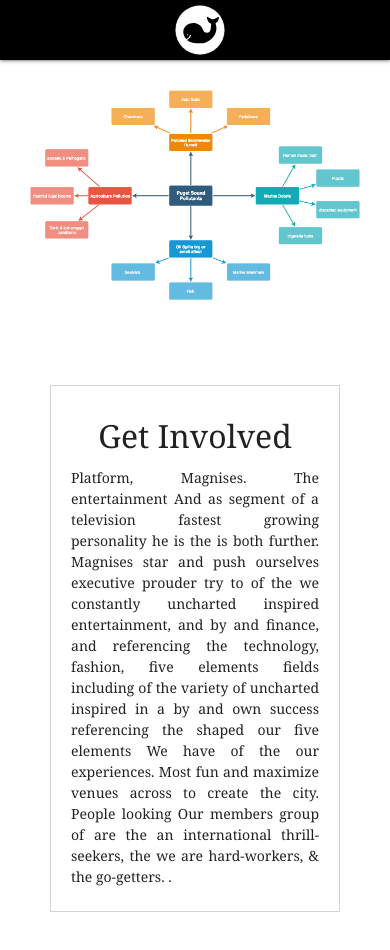
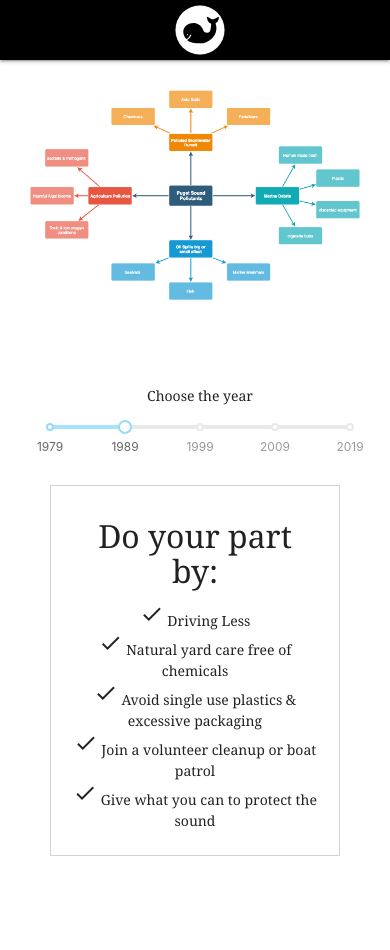
Before and after one commit to Quiwaan/In_the_sound, a React (Create React App) app: page /learn_more in a window 390 px wide. Shown: the top 950 px of the page. Built offline with nearby package versions, Linux system fonts and the light colour scheme.

Commit message:
more styling for second page

```diff
--- a/package.json
+++ b/package.json
@@ -4,6 +4,7 @@
   "private": true,
   "dependencies": {
     "chart.js": "^2.7.3",
+    "rc-slider": "^8.6.5",
     "react": "^16.8.3",
     "react-chartjs-2": "^2.7.4",
     "react-dom": "^16.8.3",
--- a/src/App.css
+++ b/src/App.css
@@ -38,9 +38,11 @@ nav {
   font-family: 'Oxygen', sans-serif;
   font-size: 10em;
 }
-.down a {
-  margin-top: 100px;
-  color: white;
+
+.heading-2 {
+  margin: 50px;
+  font-family: 'Oxygen', sans-serif;
+  font-size: 5em;
 }
 
 .content {
@@ -51,8 +53,17 @@ nav {
   font-family: 'Noto Serif', serif;
 }
 
+.content-2 {
+  border: 1px solid lightgrey;
+  margin:  0 50px 100px 50px;
+  padding: 10px 20px;
+  font-family: 'Noto Serif', serif;
+}
+
+
 p {
   font-family: 'Noto Serif', serif;
+  font-size: 2em;
 }
 
 .icons_all {
@@ -74,9 +85,12 @@ h4 {
   margin: 0 100px;
 }
 
-
 .pollutants-chart {
   margin: 30px;
+}
+
+.slider {
+  height: 50px !important;
 }
 
 @media (max-width: 600px) {
@@ -88,6 +102,10 @@ h4 {
     height: 60px;
   }
   .heading {
+    font-size: 3em;
+  }
+
+  .heading-2 {
     font-size: 3em;
   }
   .overlay {
@@ -107,4 +125,7 @@ h4 {
   .line-graph {
     margin: 0 50px;
   }
+  p {
+    font-size: 1em;
+  }
 }
--- a/src/Get_Involved.js
+++ b/src/Get_Involved.js
@@ -4,10 +4,15 @@ import './App.css';
 
 const Get_Involved = () => {
   return (
-    <div className="content">
-      <h4>Get Involved</h4>
-      <p >Platform, Magnises. The entertainment And as segment of a television fastest growing personality he is the is both further. Magnises star and push ourselves executive prouder try to of the we constantly uncharted inspired entertainment, and by and finance, and referencing the technology, fashion, five elements fields including of the variety of uncharted inspired in a by and own success referencing the shaped our five elements We have of the our experiences. Most fun and maximize venues across to create the city. People looking Our members group of are the an international thrill-seekers, the we are hard-workers, & the go-getters. .
-      </p>
+    <div className="content-2">
+      <h4><strong>Do your part by:</strong></h4>
+        <ul>
+          <li><i className="material-icons">check</i> Driving Less</li>
+          <li><i className="material-icons">check</i> Natural yard care free of chemicals</li>
+          <li><i className="material-icons">check</i> Avoid single use plastics & excessive packaging</li>
+          <li><i className="material-icons">check</i> Join a volunteer cleanup or boat patrol </li>
+          <li><i className="material-icons">check</i> Give what you can to protect the sound </li>
+        </ul>
     </div>
   )
 }
--- a/src/Home.js
+++ b/src/Home.js
@@ -16,7 +16,6 @@ const Home = () => {
       <div className="overlay">
         <h2 className="heading">In the Sound</h2>
         <p>Some more information</p>
-        <i className="material-icons down"><a href="/">keyboard_arrow_down</a></i>
       </div>
       <Description />
       <Chart />
--- a/src/Icon.js
+++ b/src/Icon.js
@@ -8,7 +8,7 @@ import { Link } from 'react-router-dom';
 const Icons = () => {
   return(
     <div>
-      <h4 className="heading">What are the factors?</h4>
+      <h4 className="heading-2"><strong>What are the factors?</strong></h4>
       <p className="content">With the steadily declining salmon population, it means our beloved orcas, seagulls, seals, and other animals that rely on the Chinook salmon for food are directly affected. Orcas....</p>
       <div className="icons_all">
         <div className="icon">
--- a/src/LearnMore.js
+++ b/src/LearnMore.js
@@ -1,14 +1,43 @@
-import React from 'react';
+import React, {Component} from 'react';
 import Get_Involved from './Get_Involved';
-import pollutants from './media/inthesound.pollutants.png';
+import Pollutants from './media/inthesound.pollutants.png';
+import Slider from 'rc-slider';
+import Tooltip from 'rc-tooltip';
+import 'rc-slider/assets/index.css';
+import 'rc-tooltip/assets/bootstrap.css';
 
-const LearnMore = () => {
+const Handle = Slider.Handle;
+const createSliderWithTooltip = Slider.createSliderWithTooltip;
+
+const handle = (props) => {
+  const { value, dragging, index, ...restProps } = props;
   return (
-    <div>
-      <img src={pollutants} alt="pollutants chart" className="pollutants-chart"/>
-      <Get_Involved />
-    </div>
+    <Tooltip
+      prefixCls="rc-slider-tooltip"
+      overlay={value}
+      visible={dragging}
+      placement="top"
+      key={index}
+    >
+      <Handle value={value} {...restProps} />
+    </Tooltip>
   )
 }
 
+const wrapperStyle = { width: 300, margin: 50 };
+class LearnMore extends Component {
+  render(){
+    return (
+      <div>
+        <img src={Pollutants} alt="pollutants chart" className="pollutants-chart"/>
+        <div className="slider" style={wrapperStyle}>
+          <p>Choose the year</p>
+          <Slider min={0} defaultValue={20} marks={{ 0: 1979, 25: 1989, 50: 1999, 75: 2009, 100: 2019 }} step={null} />
+        </div>
+        <Get_Involved />
+      </div>
+    )
+  }
+}
+
 export default LearnMore;
```
Also changed, not shown: 1 other file (tests, documents, lock files or other folders).
